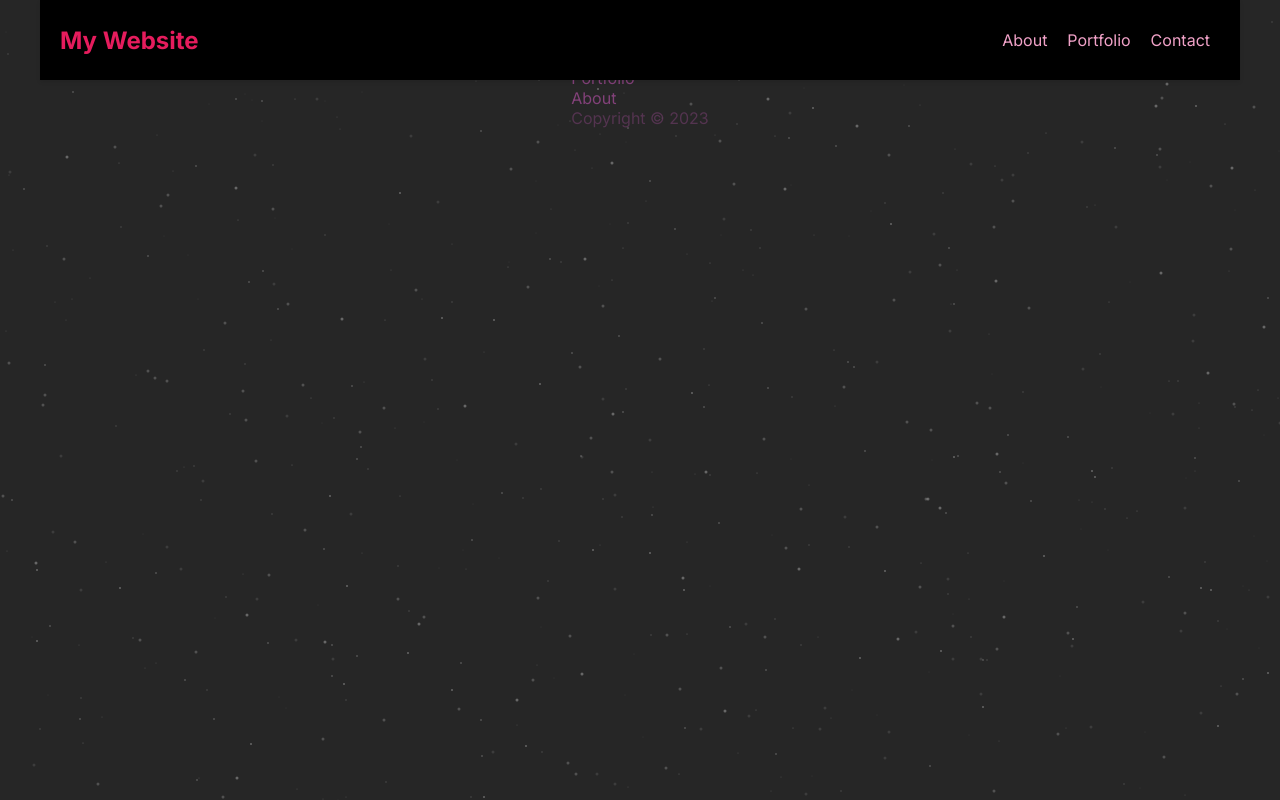
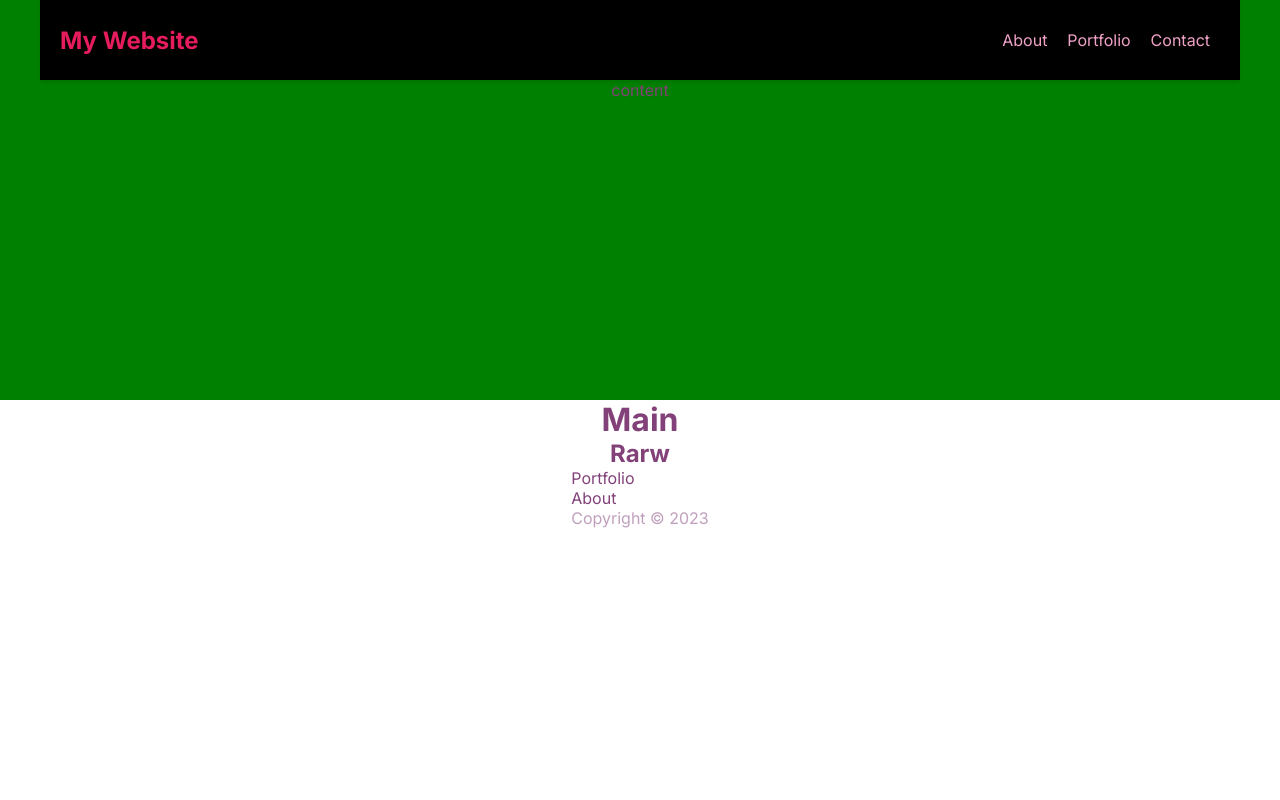
Before and after one commit to enzzzooo/portfolio, a Next.js app: page /contact in a window 1280 px wide. Shown: the top 800 px of the page. Built offline with nearby package versions, Linux system fonts and the light colour scheme.

Commit message:
got padding, have to target first child, need home

```diff
--- a/app/components/Footer.js
+++ b/app/components/Footer.js
@@ -4,7 +4,6 @@ import Star from "./Star";
 export default function Footer() {
   return (
     <>
-      <Star />
       <div className={s.wrapper}>
         <h1 className={s.big}>Main</h1>
         <h2 className={s.big}>Rarw</h2>
@@ -22,6 +21,7 @@ export default function Footer() {
           <li className={`${s.lower} ${s.small}`}>Copyright &copy; 2023</li>
         </ul>
       </div>
+      <Star />
     </>
   );
 }
--- a/app/components/Footer.module.css
+++ b/app/components/Footer.module.css
@@ -22,5 +22,6 @@
 }
 
 .lower:hover {
+  cursor: default;
   color: rgba(var(--purpleO), 0.75);
 }
--- a/app/components/Star.js
+++ b/app/components/Star.js
@@ -116,9 +116,5 @@ export default function Star({
   }, []); // why brackets?
   // empty array
 
-  return (
-    <div>
-      <canvas className={s.canvas} ref={canvasRef} />
-    </div>
-  );
+  return <canvas className={s.canvas} ref={canvasRef} />;
 }
--- a/app/components/Star.module.css
+++ b/app/components/Star.module.css
@@ -1,5 +1,5 @@
 .canvas {
-  position: fixed;
+  position: relative;
   inset: 0;
   background: hsl(0, 0%, 15%);
   z-index: -1;
--- a/app/contact/page.js
+++ b/app/contact/page.js
@@ -1,3 +1,4 @@
+import s from "./page.module.css";
 export default function page() {
-  return <div></div>;
+  return <div className={s.content}>content</div>;
 }
--- a/app/contact/page.module.css
+++ b/app/contact/page.module.css
@@ -0,0 +1,10 @@
+.content {
+  display: flex;
+  flex-direction: column;
+  justify-content: flex-start;
+  align-items: center;
+  color: var(--purple);
+  width: auto;
+  height: 50vh;
+  background-color: green;
+}
--- a/app/layout.module.css
+++ b/app/layout.module.css
@@ -1,5 +1,3 @@
-@media (max-width: 1200px) {
-  .container {
-    padding-top: var(--headerHeight);
-  }
+.container > :nth-child(1) {
+  padding-top: var(--headerHeight);
 }
--- a/app/page.module.css
+++ b/app/page.module.css
@@ -1,4 +1,5 @@
 .section1 {
+  padding-top: 0;
   height: 200vh;
   background: var(--gradientRP);
 }
```
